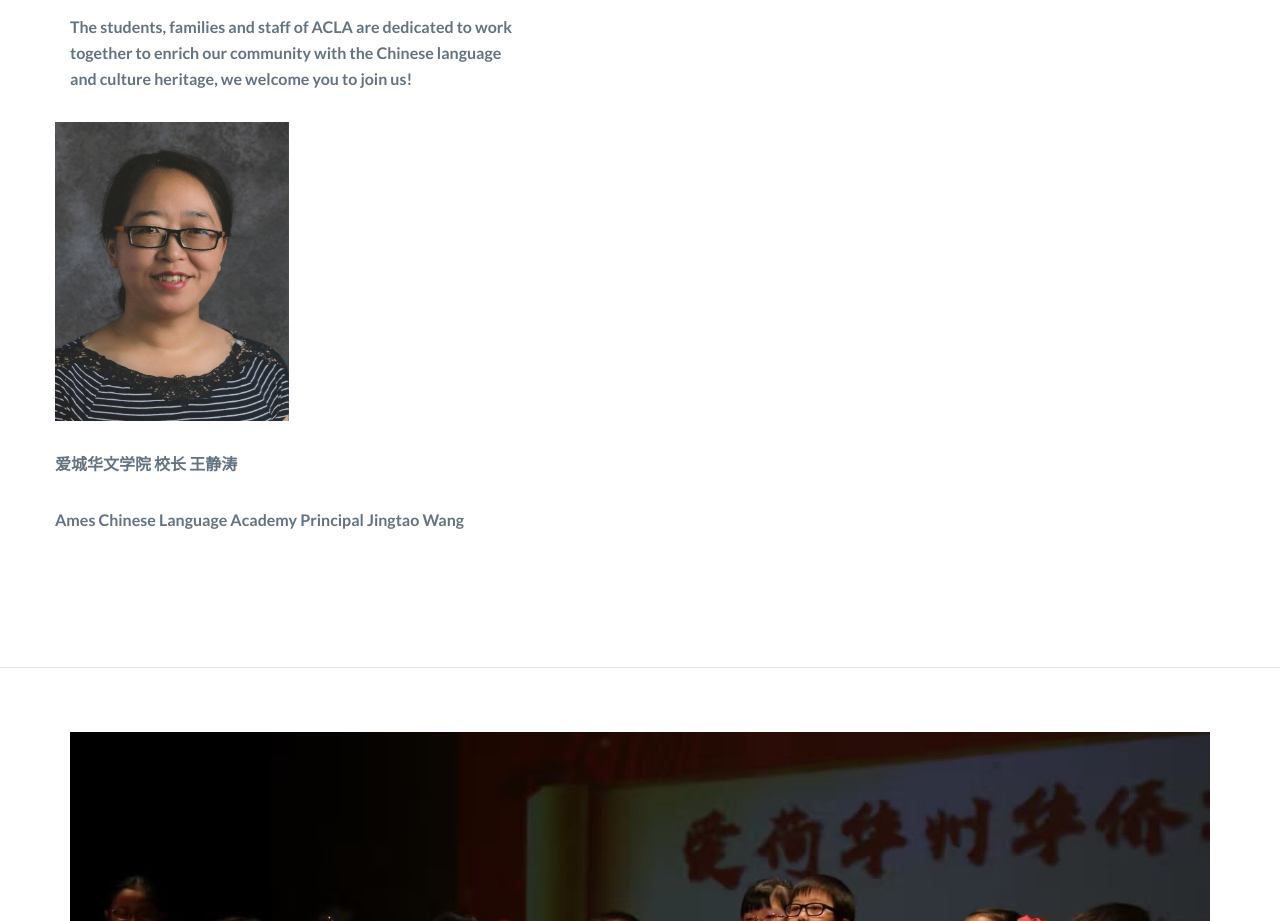
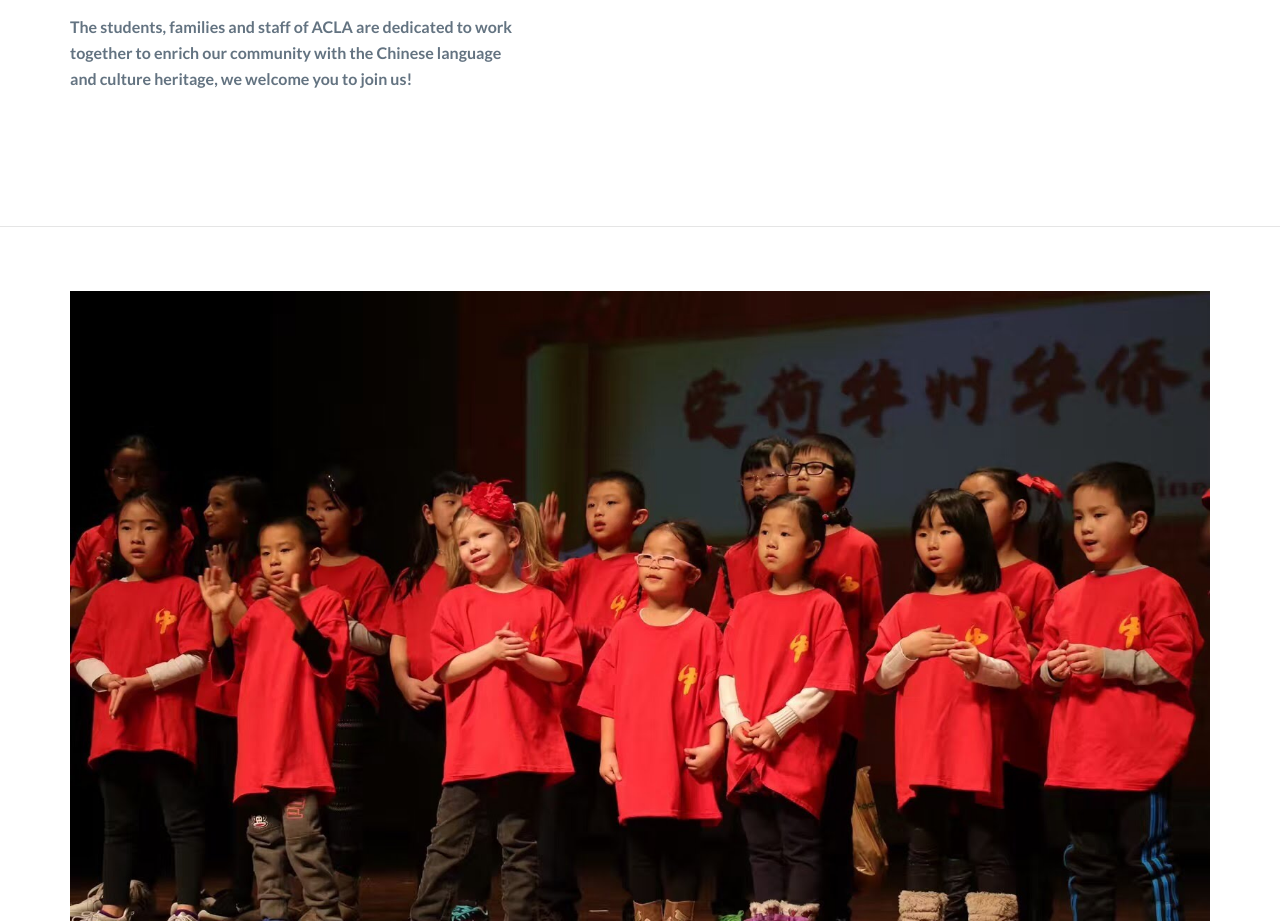
Before and after one commit to untitled95/ameschinese, a website: page about.html in a window 1280 px wide. Shown: the part 1820-2741 px from the top of the page. Drawn offline with Linux system fonts and the light colour scheme; files whose address does not match are found by name.

Commit message:
take off photo

```diff
--- a/about.html
+++ b/about.html
@@ -117,8 +117,7 @@
 
         </div>
 
-            <img src="img/staff1.jpg" alt="Free Bootstrap Template by uicookies.com" class="img-responsive" style="width:20%">
-          </p>
+
           <p>
             <strong>爱城华文学院 校长 王静涛
             </strong>
```
